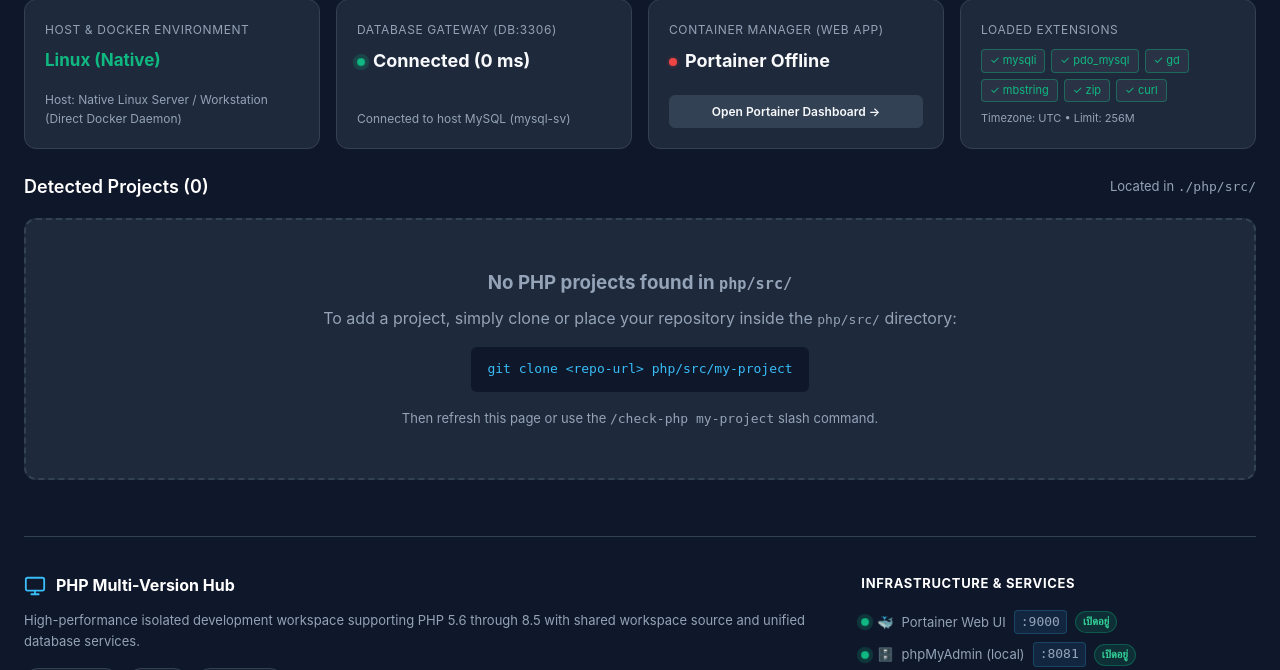
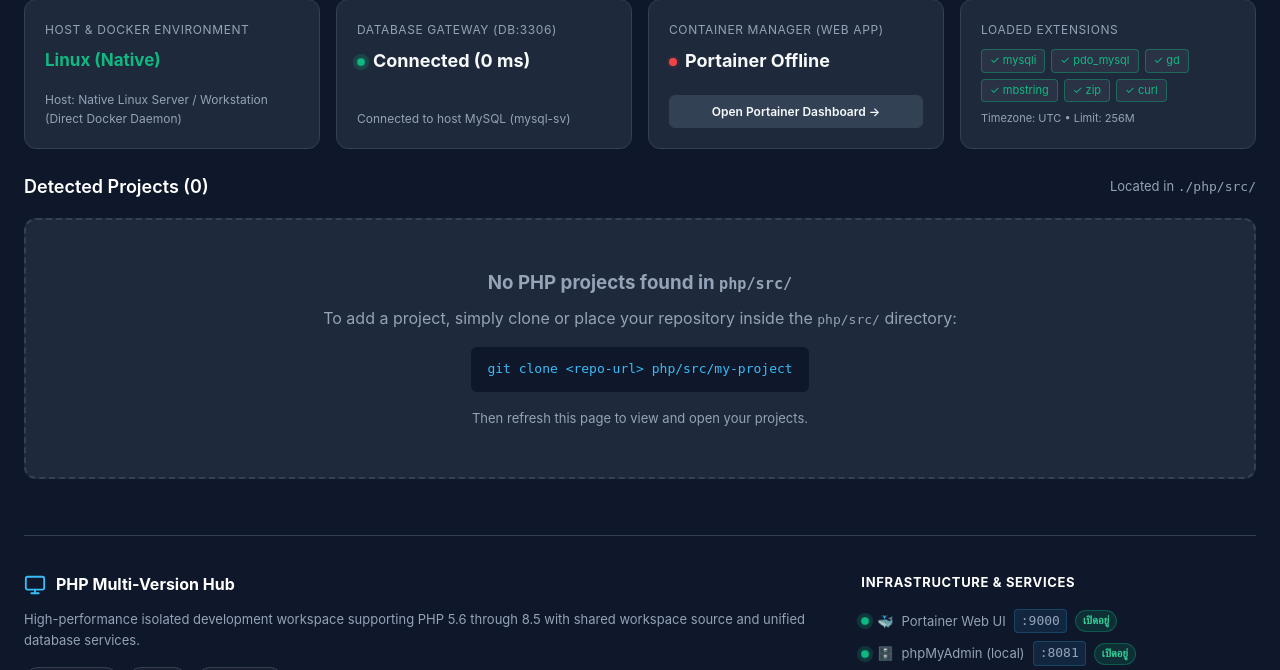
Before and after one commit to cherdsak-kh/php-workspace, a PHP site: page / in a window 1280 px wide. Shown: the part 386-1056 px from the top of the page. Run offline with PHP 8.4, Linux system fonts and the light colour scheme; data that the repository does not hold is empty.

Commit message:
refactor(agents): remove obsolete check-php skill and clean up workspace references

```diff
--- a/php/src/index.php
+++ b/php/src/index.php
@@ -1315,7 +1315,7 @@ foreach ($extensions as $ext) {
                 <h3>No PHP projects found in <code>php/src/</code></h3>
                 <p style="margin-top: 8px;">To add a project, simply clone or place your repository inside the <code>php/src/</code> directory:</p>
                 <div class="code-box">git clone &lt;repo-url&gt; php/src/my-project</div>
-                <p style="font-size: 13px;">Then refresh this page or use the <code>/check-php my-project</code> slash command.</p>
+                <p style="font-size: 13px;">Then refresh this page to view and open your projects.</p>
             </div>
         <?php else: ?>
             <div class="project-grid">
```
Also changed, not shown: .agents/AGENTS.md, .agents/rules/workspace-rules.md, .agents/skills/check-php/SKILL.md (deleted), .agents/skills/commit/SKILL.md, CHANGELOG.md, README.md.
